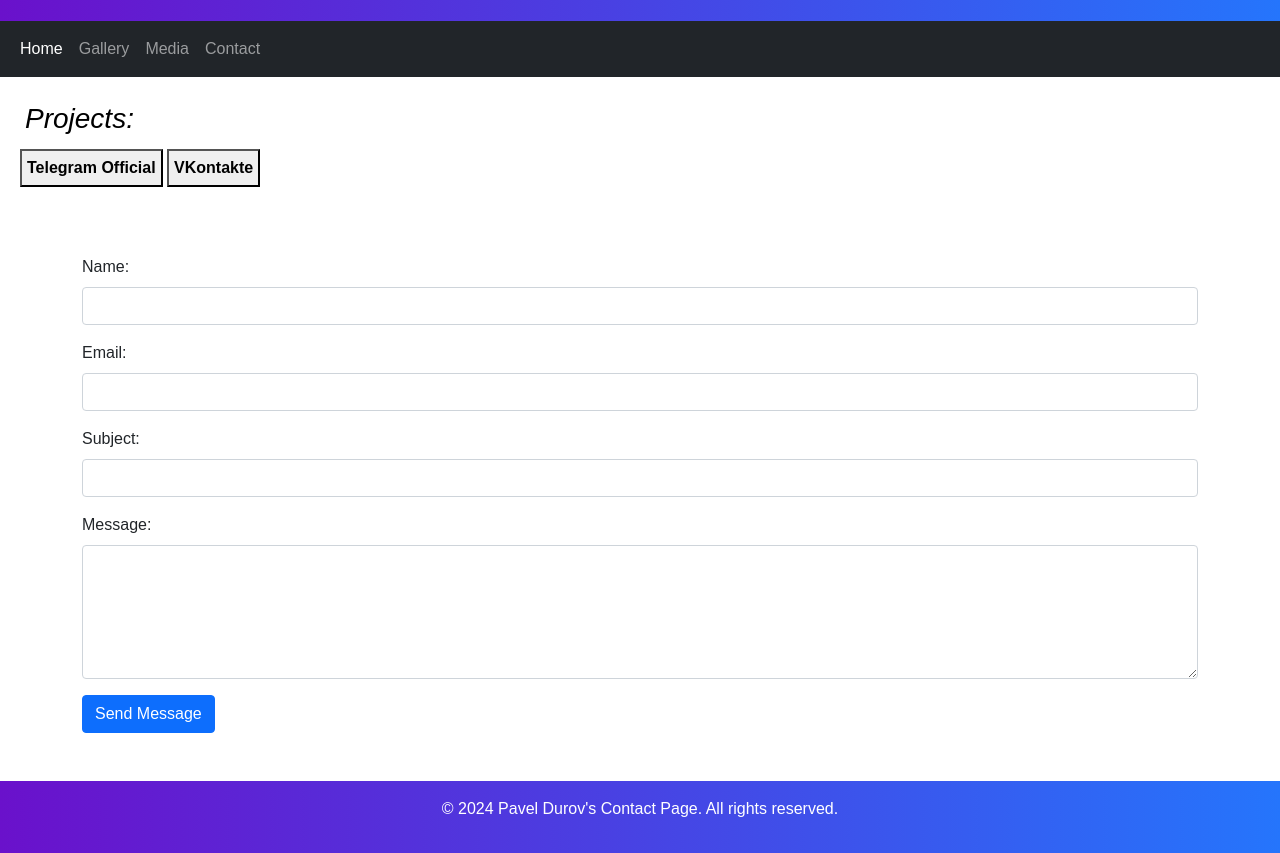
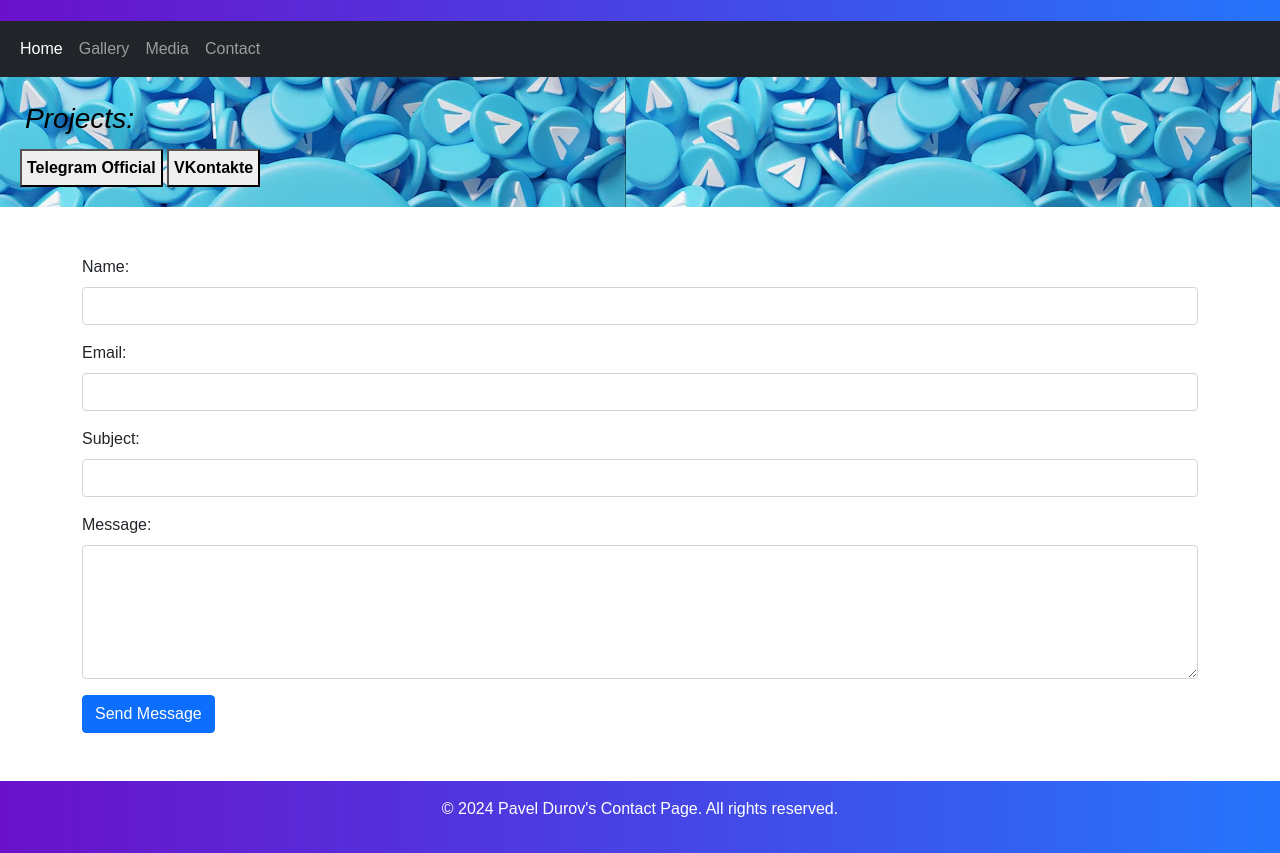
Before and after one commit to Levich4/web-class, a plain HTML site: page contact.html in a window 1280 px wide. Shown: the part 67-920 px from the top of the page. Drawn offline with nearby package versions, Linux system fonts and the light colour scheme; files that its build step writes are made by us from their sources.

Commit message:
Update contact.html

```diff
--- a/contact.html
+++ b/contact.html
@@ -24,7 +24,7 @@
             </div>
         </div>
     </nav>
-    <aside style="background-image: url('images/telegram.jpg');">
+    <aside style="background-image: url('telegram.jpg');">
         <h3><em>Projects:</em></h3>
         <div class="button-style">
             <button><a href="https://telegram.org/">Telegram Official</a></button>
```
